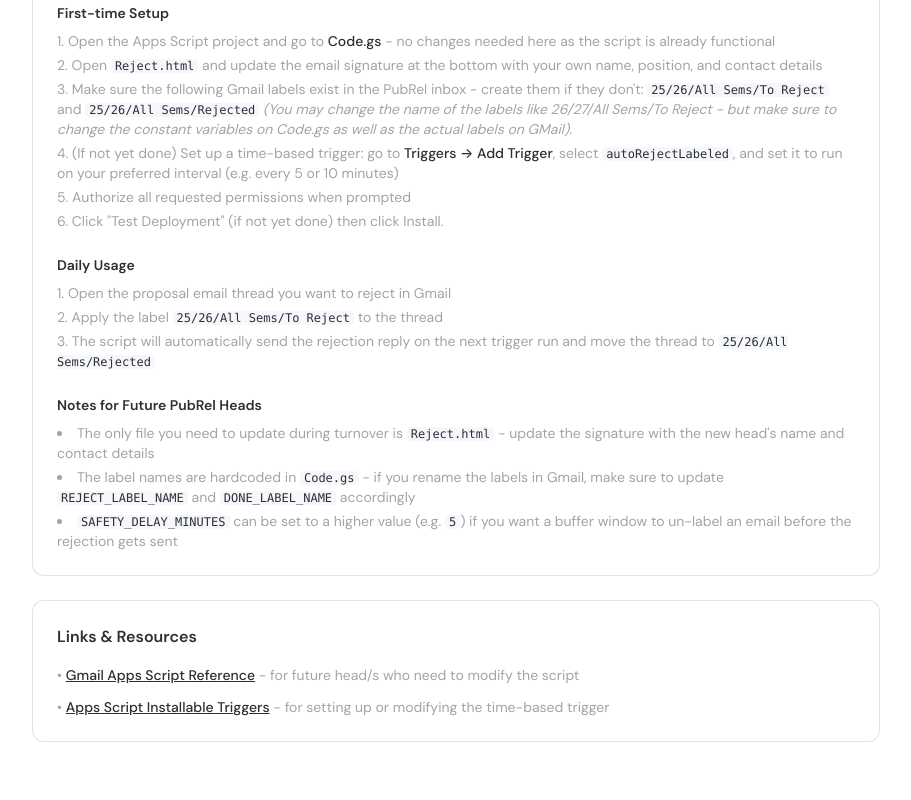
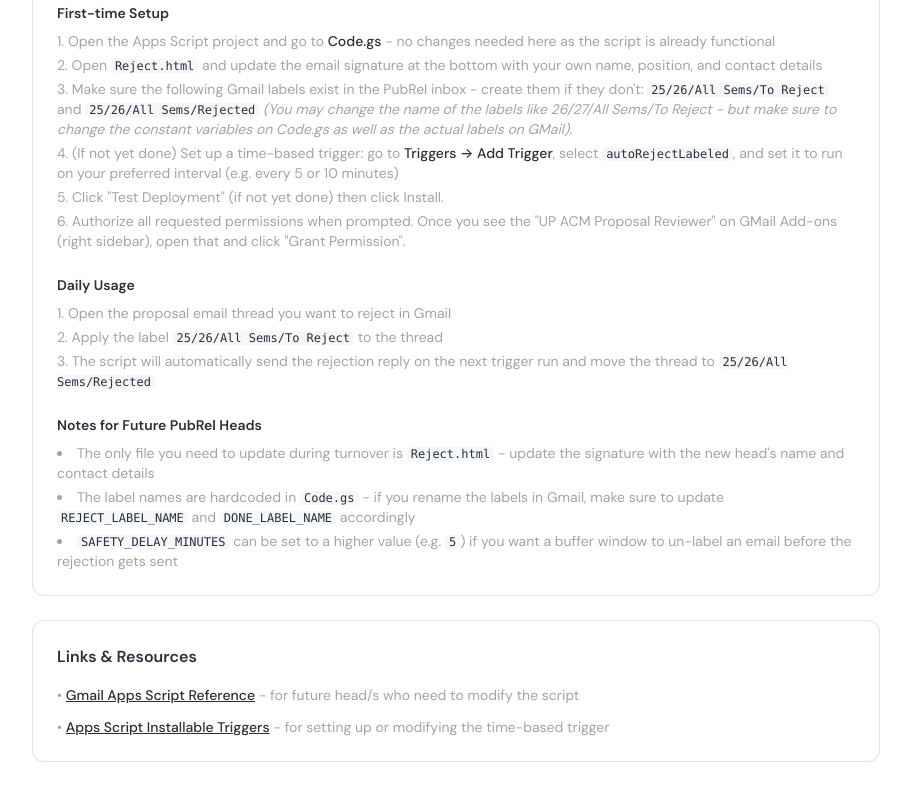
Before and after one commit to upacm-public-relations/documentation-website-deployment, a Next.js app: page /operations/automation/partnership-response in a window 1280 px wide. Shown: the part 952-1752 px from the top of the page, without its empty margins (312-1223 px from the left). Built offline with nearby package versions, Linux system fonts and the light colour scheme.

Commit message:
modified Partnership Response page

```diff
--- a/app/(docs)/operations/automation/partnership-response/page.tsx
+++ b/app/(docs)/operations/automation/partnership-response/page.tsx
@@ -50,10 +50,10 @@ export default function Page() {
                 (If not yet done) Set up a time-based trigger: go to <span className="font-medium" style={{ color: "var(--foreground)" }}>Triggers → Add Trigger</span>, select <code className="px-1 rounded text-xs" style={{ background: "var(--muted)", color: "var(--foreground)" }}>autoRejectLabeled</code>, and set it to run on your preferred interval (e.g. every 5 or 10 minutes)
               </li>
               <li className="text-sm" style={{ color: "var(--muted-foreground)" }}>
-                Authorize all requested permissions when prompted
+                Click "Test Deployment" (if not yet done) then click Install.
               </li>
               <li className="text-sm" style={{ color: "var(--muted-foreground)" }}>
-                Click "Test Deployment" (if not yet done) then click Install.
+                Authorize all requested permissions when prompted. Once you see the "UP ACM Proposal Reviewer" on GMail Add-ons (right sidebar), open that and click "Grant Permission".
               </li>
             </ol>
           </div>
```
